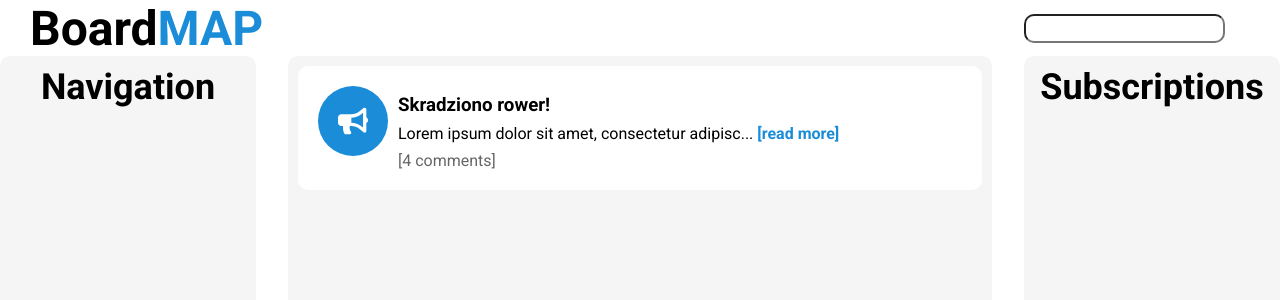
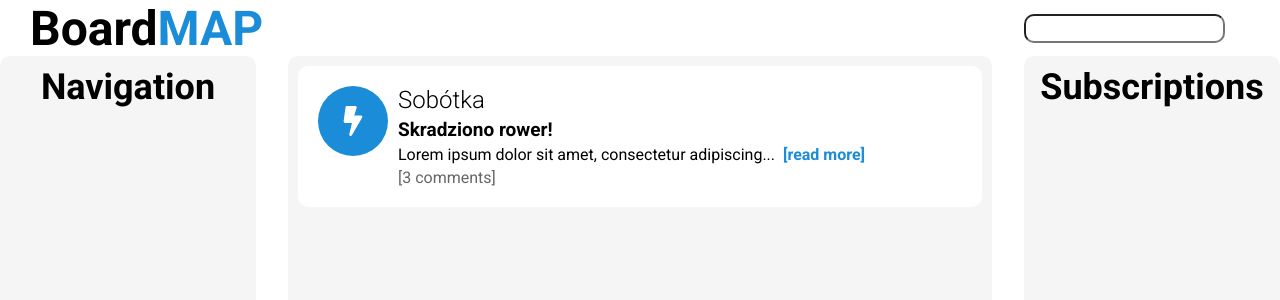
Before and after one commit to PiotrRynio/CodersCamp2021.Project-2.FullStack.React-Node, a React (Create React App) app in the folder frontend/: page / in a window 1280 px wide. Shown: the top 300 px of the page. Built offline with nearby package versions, Linux system fonts and the light colour scheme.

Commit message:
Add RWD and fix some CR bugs.

```diff
--- /dev/null
+++ b/frontend/src/RWD/breakpoints.js
@@ -0,0 +1,15 @@
+const sizes = {
+  xs: '370px',
+  sm: '480px',
+  md: '750px',
+  lg: '1200px',
+  xl: '1600px',
+};
+
+export const breakpoints = {
+  xs: `(min-width: ${sizes.xs})`,
+  sm: `(min-width: ${sizes.sm})`,
+  md: `(min-width: ${sizes.md})`,
+  lg: `(min-width: ${sizes.lg})`,
+  xl: `(min-width: ${sizes.xl})`,
+};
--- a/frontend/src/components/Announcement/Announcement.js
+++ b/frontend/src/components/Announcement/Announcement.js
@@ -1,44 +1,44 @@
-import { Wrapper, ReadMore, Comments, Title, Description, Board } from './Announcement.styled';
+import { Wrapper, ReadMore, Comments, Title, Content, Board } from './Announcement.styled';
 import PropTypes from 'prop-types';
 import AnnouncementIcon from '../AnnouncementIcon/AnnouncementIcon';
 
-const Announcement = ({ title, photo, boardName, content, commentsNumber, isOpen }) => {
-  //const {  } = announcement;
-  const shortDescription = () => (content.length > 50 ? content.slice(0, 47) + '...  ' : content);
+const Announcement = ({ announcement, isOpen, descriptionLength = 50 }) => {
+  const { title, iconType, boardName, content, comments } = announcement;
+  const shortDescription =
+    content.length > descriptionLength ? content.slice(0, descriptionLength) + '...  ' : content;
 
-  const commentsString = () =>
-    commentsNumber && (commentsNumber === 1 ? '[1 comment]' : `[${commentsNumber} comments]`);
+  const commentsText =
+    comments.length && (comments.length === 1 ? '[1 comment]' : `[${comments.length} comments]`);
 
   return (
     <Wrapper>
-      <AnnouncementIcon iconType={'default'} />
+      <AnnouncementIcon iconType={iconType} />
       <div>
         <Board>{boardName}</Board>
         <Title>{title}</Title>
-        {isOpen ? (
-          <Description>{content}</Description>
-        ) : (
-          <>
-            <p>
-              {shortDescription()}
-              {/*TODO: Jak będzie zrobiony react router, dodać Link w ReadMore, żeby po kliknięciu przechodzić na pełny widok ogłoszenia */}
-              <ReadMore>[read more]</ReadMore>
-            </p>
-            <Comments>{commentsString()}</Comments>
-          </>
-        )}
+        <Content>
+          {isOpen ? content : shortDescription}
+          {/*TODO: Jak będzie zrobiony react router, dodać Link w ReadMore, żeby po kliknięciu przechodzić na pełny widok ogłoszenia */}
+          {isOpen || content === shortDescription ? undefined : (
+            <ReadMore>[read&nbsp;more]</ReadMore>
+          )}
+        </Content>
+        <Comments>{commentsText}</Comments>
       </div>
     </Wrapper>
   );
 };
 
 Announcement.propTypes = {
-  title: PropTypes.string.isRequired,
-  photo: PropTypes.string,
-  boardName: PropTypes.string,
-  content: PropTypes.string.isRequired,
-  commentsNumber: PropTypes.number,
+  announcement: PropTypes.shape({
+    title: PropTypes.string.isRequired,
+    iconType: PropTypes.string,
+    boardName: PropTypes.string,
+    content: PropTypes.string.isRequired,
+    comments: PropTypes.array,
+  }),
   isOpen: PropTypes.bool,
+  descriptionLength: PropTypes.number,
 };
 
 export default Announcement;
--- a/frontend/src/components/Announcement/Announcement.styled.js
+++ b/frontend/src/components/Announcement/Announcement.styled.js
@@ -1,26 +1,47 @@
 import styled from 'styled-components';
+import { breakpoints } from '../../RWD/breakpoints';
 
 export const Wrapper = styled.div`
+  margin: 10px;
+  padding: 10px;
   display: flex;
   align-content: center;
-  margin: 10px;
-  padding: 20px;
   background: white;
   border-radius: 10px;
+
+  @media ${breakpoints.sm} {
+    padding: 20px;
+  }
 `;
 
 export const Board = styled.h2`
   font-weight: 300;
+  font-size: 16px;
+
+  @media ${breakpoints.sm} {
+    font-size: 24px;
+  }
 `;
 
 export const Title = styled.h3`
-  margin: 8px 0;
+  margin: 4px 0;
+  font-size: 14px;
+
+  @media ${breakpoints.sm} {
+    font-size: 19px;
+  }
 `;
 
-export const Description = styled.p`
+export const Content = styled.p`
+  margin-right: 5px;
+  font-size: 14px;
   text-align: justify;
   white-space: pre-wrap;
-  margin-right: 20px;
+
+  @media ${breakpoints.sm} {
+    margin-right: 20px;
+    font-size: 16px;
+  }
 `;
 
 export const ReadMore = styled.span`
@@ -36,7 +57,8 @@ export const ReadMore = styled.span`
 `;
 
 export const Comments = styled.p`
-  margin-top: 8px;
+  margin-top: 4px;
+  font-size: 14px;
   color: #666;
   cursor: pointer;
   transition: all 300ms;
@@ -44,4 +66,8 @@ export const Comments = styled.p`
   &:hover {
     color: black;
   }
+
+  @media ${breakpoints.sm} {
+    font-size: 16px;
+  }
 `;
--- a/frontend/src/components/AnnouncementIcon/AnnouncementIcon.js
+++ b/frontend/src/components/AnnouncementIcon/AnnouncementIcon.js
@@ -19,7 +19,7 @@ const AnnouncementIcon = ({ iconType }) => {
 };
 
 AnnouncementIcon.propTypes = {
-  iconType: PropTypes.oneOf(['electricity', 'water', 'pets', 'default']).isRequired,
+  iconType: PropTypes.oneOf(['electricity', 'water', 'pets']),
 };
 
 export default AnnouncementIcon;
--- a/frontend/src/components/AnnouncementIcon/AnnouncementIcon.styled.js
+++ b/frontend/src/components/AnnouncementIcon/AnnouncementIcon.styled.js
@@ -1,14 +1,21 @@
 import styled from 'styled-components';
+import { breakpoints } from '../../RWD/breakpoints';
 
 export const Icon = styled.div`
   display: flex;
   justify-content: center;
   align-items: center;
-  height: 70px;
-  min-width: 70px;
+  height: 40px;
+  min-width: 40px;
   border-radius: 50%;
   margin-right: 10px;
   background: #1a8cd8;
   color: white;
-  font-size: 30px;
+  font-size: 18px;
+
+  @media ${breakpoints.sm} {
+    height: 70px;
+    min-width: 70px;
+    font-size: 30px;
+  }
 `;
--- a/frontend/src/components/MainContent/MainContent.js
+++ b/frontend/src/components/MainContent/MainContent.js
@@ -3,23 +3,23 @@ import { Container } from './MainContent.styled';
 import Announcement from '../Announcement/Announcement';
 
 const MainContent = () => {
-  const imageSrc =
-    'https://upload.wikimedia.org/wikipedia/commons/thumb/f/ff/POL_gmina_Sobotka_COA.svg/640px-POL_gmina_Sobotka_COA.svg.png';
   const board = 'Sobótka';
   const title = 'Skradziono rower!';
-  const description =
+  const content =
     'Lorem ipsum dolor sit amet, consectetur adipiscing elit. Mauris in risus eros. Morbi euismod magna ut lacus luctus tempus. Pellentesque habitant morbi tristique senectus et netus et malesuada fames ac turpis egestas. Fusce leo eros, pretium et blandit vestibulum, accumsan nec tellus. Pellentesque odio est, posuere at lectus ac, fermentum dignissim purus. Pellentesque convallis faucibus ex sed sollicitudin. Vestibulum sodales quis felis eget facilisis. Integer venenatis, tellus in consectetur eleifend, risus nulla feugiat nisl, a ornare diam urna sed risus. Maecenas a volutpat est. Maecenas mattis odio a ligula euismod, sit amet viverra massa aliquet.\n' +
     '\n' +
     'Phasellus maximus massa vel velit varius condimentum. Integer at ipsum nec est consequat mollis in quis orci. Maecenas vel elementum nunc. Curabitur sit amet magna lorem. Suspendisse fringilla magna ligula, at tempor odio rhoncus eget. Sed pharetra imperdiet tellus, in sodales mauris vehicula non. Fusce viverra justo vel luctus dictum. Aliquam a sem eu ante fermentum scelerisque. Proin mauris erat, consectetur vel consequat quis, porttitor eu diam. Nunc aliquam arcu in neque condimentum condimentum. Sed sed condimentum arcu.';
-  const commentsNumber = 4;
+  const comments = ['a', 'b', 'c'];
   return (
     <Container>
       <Announcement
-        title={title}
-        //photo={imageSrc}
-        //boardName={board}
-        content={description}
-        commentsNumber={commentsNumber}
+        announcement={{
+          title,
+          boardName: board,
+          content,
+          iconType: 'electricity',
+          comments,
+        }}
       />
     </Container>
   );
```
